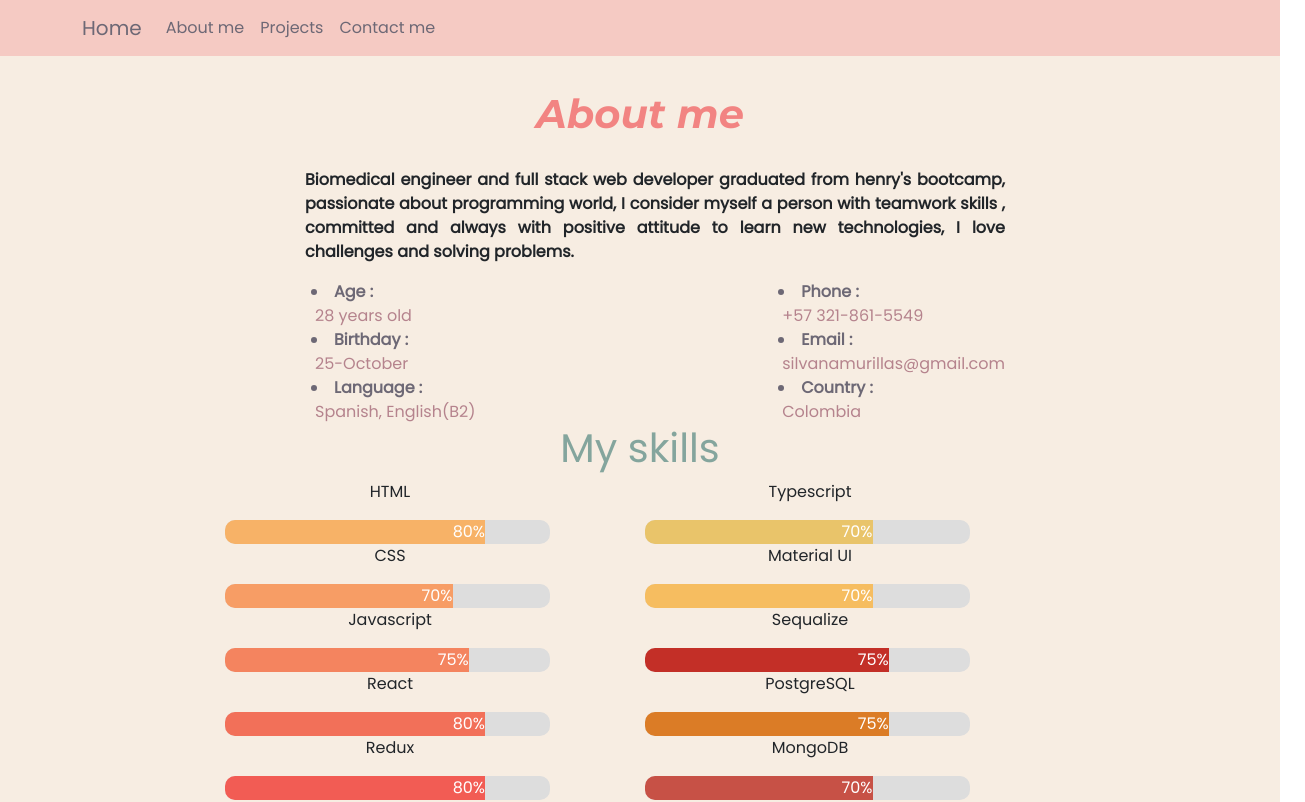
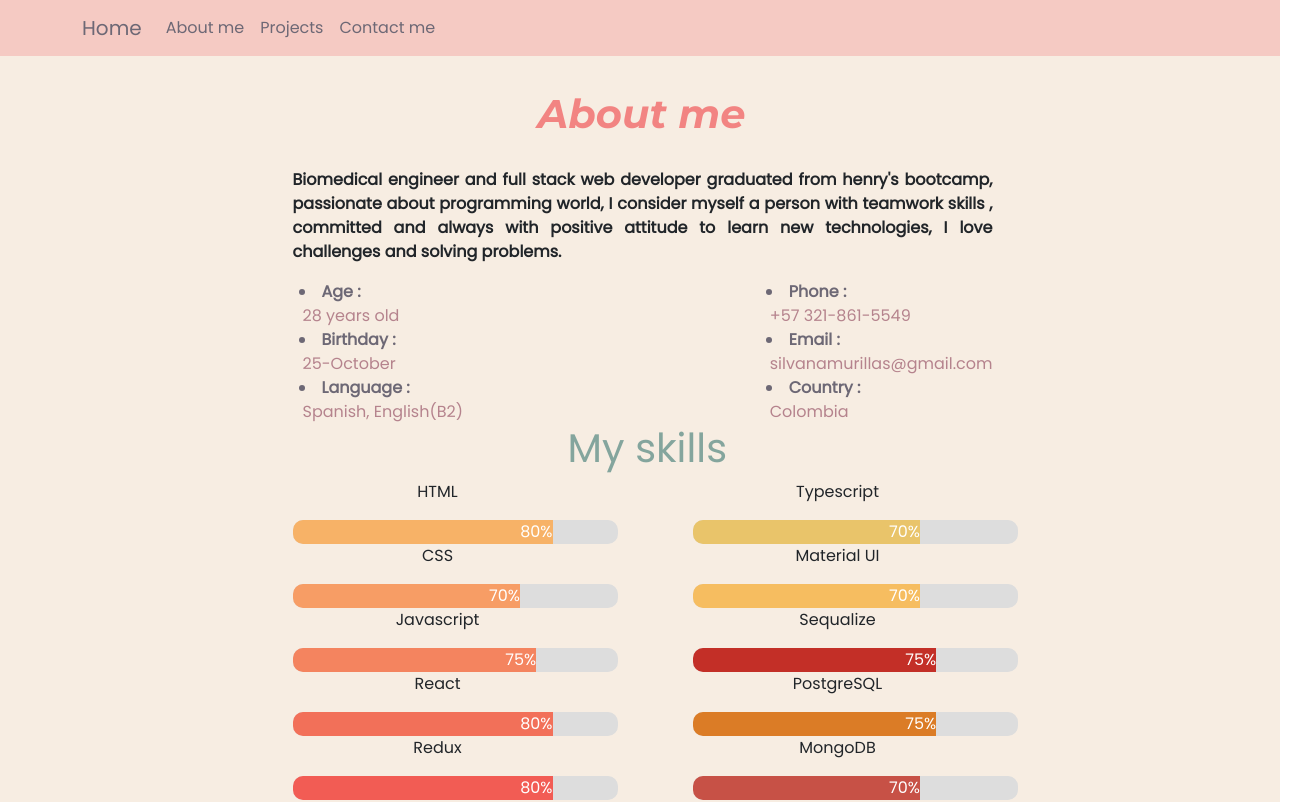
Before and after one commit to Silvana-Murillas/silvana.github.io, a React (Create React App) app: page /about in a window 1280 px wide. Shown: the top 802 px of the page, 1305 px wide, since content can reach past the window. Built offline with nearby package versions, Linux system fonts and the light colour scheme.

Commit message:
change resposive about

```diff
--- a/src/components/About.css
+++ b/src/components/About.css
@@ -1,24 +1,27 @@
 @media (min-width: 360px) {
-    #divs {
+    .divs {
         display: flex;
+
         justify-content: center;
         background: #f7ede2;
         height: 1500px;
-        width: fit-content;
+        width: 412px;
     }
     .aboutTitle {
         color: #f28482;
         font-family: 'Montserrat';
         font-weight: bold;
-        margin-right: 290px;
+        width: fit-content;
+        margin-left: 130px;
     }
     .skillsTitle {
         color: #84a59d;
         margin-top: 70;
-        margin-right: 290px;
+        width: fit-content;
+        margin-left: 130px;
     }
     .about {
-        margin-left: 5px;
+        margin-left: 30px;
         width: 350px;
         text-align: justify;
         margin-top: 30px;
@@ -46,11 +49,12 @@
     .skills {
         display: flex;
         flex-direction: column;
+        width: 412px;
     }
     .p {
         margin-top: 30;
         text-align: 'start';
-        margin-left: 60px;
+        margin-left: 70px;
         width: 150px;
     }
     .containers {
@@ -58,7 +62,7 @@
         background-color: #ddd;
         border-radius: 10px;
         height: min-content;
-        margin-left: -30px;
+        margin-left: 0px;
     }
     .div2 {
         width: 130px;
@@ -174,30 +178,33 @@
 }
 
 @media (min-width: 700px) {
-    #divs {
+    .divs {
         display: flex;
         justify-content: center;
         background: #f7ede2;
         width: 100%;
-        height: 1100px;
     }
     .aboutTitle {
         color: #f28482;
         font-family: 'Montserrat';
         font-weight: bold;
-        margin-right: 0px;
+        align-self: center;
+        width: fit-content;
+        margin-left: 250px;
     }
     .about {
         width: 700px;
         text-align: justify;
         margin-top: 30px;
         font-weight: bold;
-        margin-left: 330px;
+        margin-left: 5px;
     }
     .skillsTitle {
         color: #84a59d;
         margin-top: 70;
         margin-right: 0px;
+        width: fit-content;
+        margin-left: 280px;
     }
     .personal {
         display: flex;
@@ -227,8 +234,8 @@
         height: min-content;
     }
     .div2 {
-        margin-right: 300px;
-        margin-left: 280px;
+        margin-right: 280px;
+        margin-left: 5px;
     }
     .div3 {
         margin-right: 500px;
--- a/src/components/About.jsx
+++ b/src/components/About.jsx
@@ -4,7 +4,7 @@ import Button from 'react-bootstrap/Button';
 import './About.css';
 function About() {
     return (
-        <div id="divs">
+        <div class="divs">
             <NavB />
             <div style={{ marginTop: 90, fontFamily: 'Poppins' }}>
                 <h1 class="aboutTitle">About me </h1>
```
